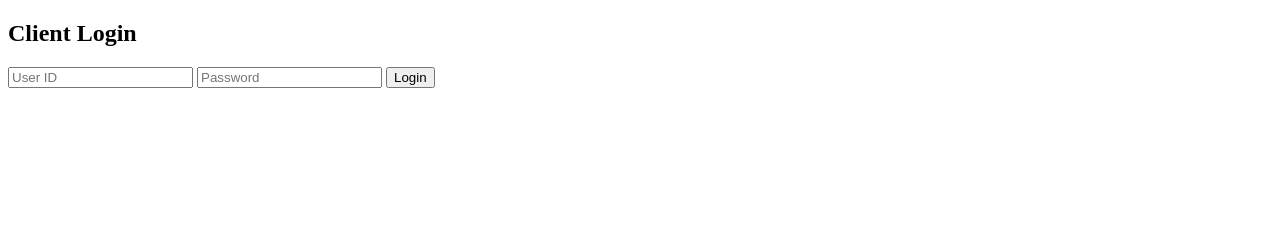
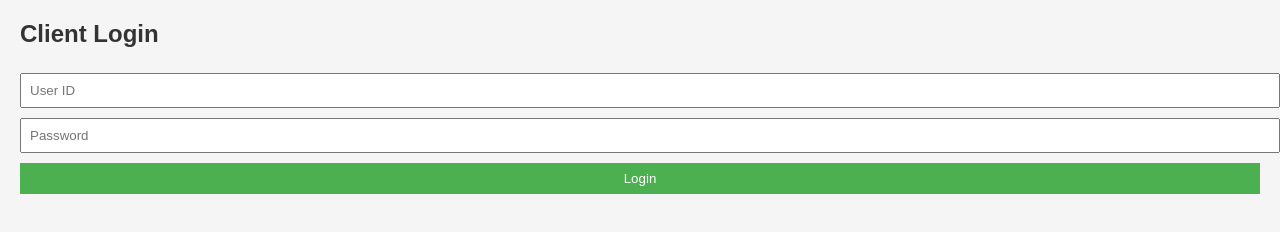
Before and after one commit to mozammalhoque-group/Market-Website, a plain HTML site: page dashboard/clients/login.html in a window 1280 px wide. Drawn offline with Linux system fonts and the light colour scheme; files that its build step writes are made by us from their sources; the site is published under a folder, as on GitHub Pages, so addresses that start at the root find nothing.

Commit message:
Update login.html

```diff
--- a/dashboard/clients/login.html
+++ b/dashboard/clients/login.html
@@ -3,7 +3,7 @@
 <head>
 <meta charset="UTF-8">
 <title>Client Login</title>
-<link rel="stylesheet" href="/css/client.css">
+<link rel="stylesheet" href="dashboard/clients/css/client.css">
 </head>
 <body>
 <div class="login-container">
```
